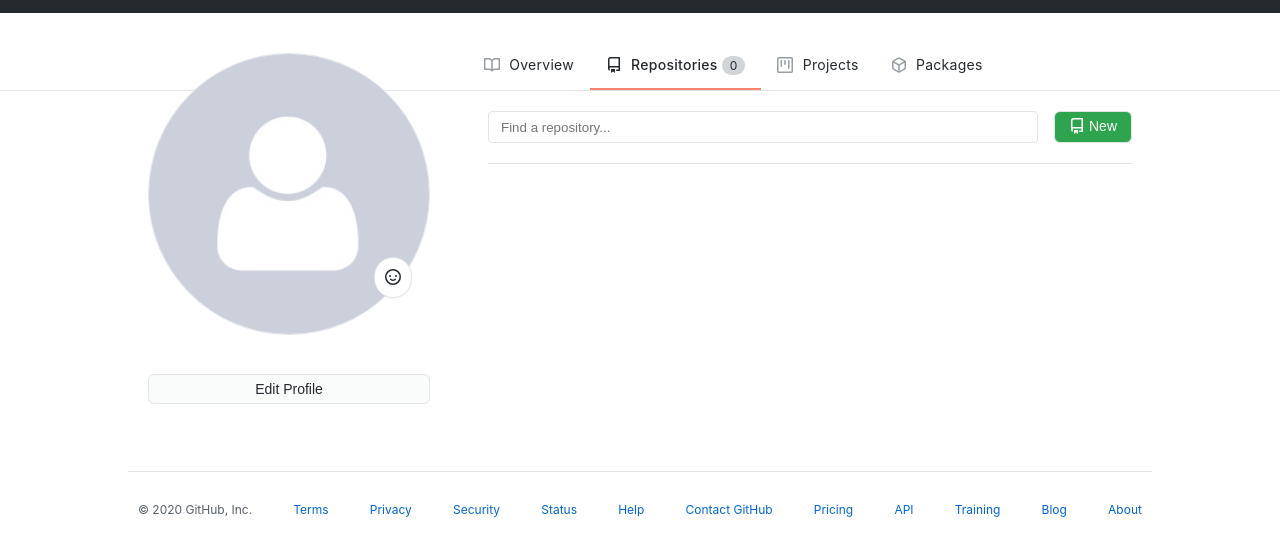
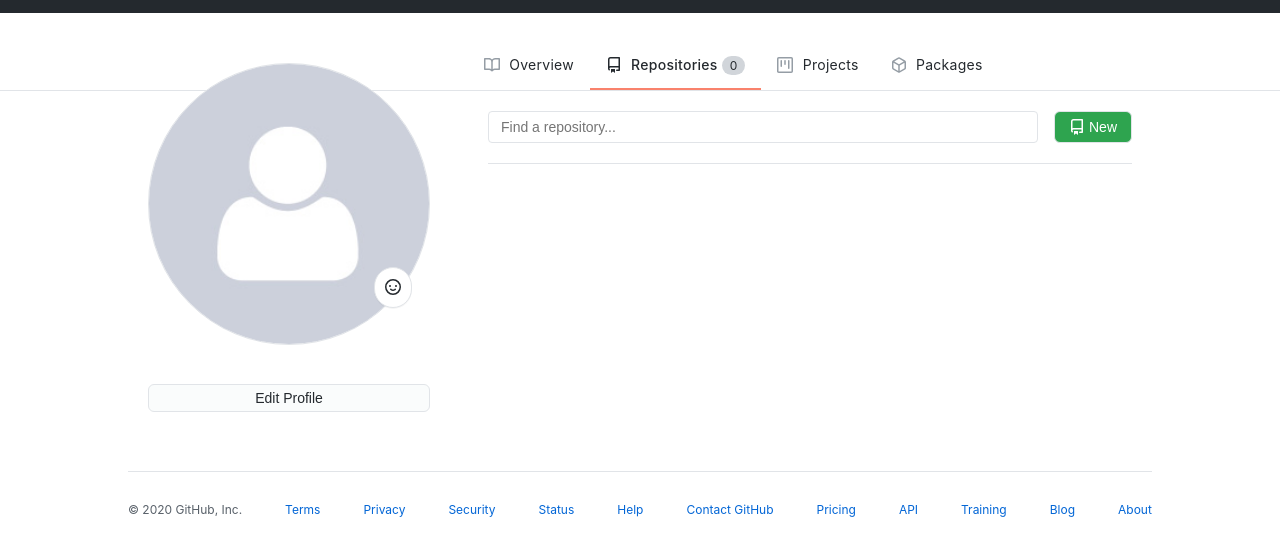
Before and after one commit to mofopeojosh/github-profile-clone, a website built with webpack: page public/index.html in a window 1280 px wide. Shown: the part 53-608 px from the top of the page. Built offline with nearby package versions, Linux system fonts and the light colour scheme; no server answers.

Commit message:
css adjustments

```diff
--- a/public/main.css
+++ b/public/main.css
@@ -24,9 +24,10 @@
     font-size: 14px;
     font-weight: 500;
     border-radius: 6px;
-    padding: 6px 14px;
+    padding: 3px 14px;
     display: inline-block;
     background-color: #FAFCFC;
+    line-height: 20px;
     border: 1px solid var(--color-border);
 }
 
@@ -55,6 +56,7 @@
 
 .form-input input{
     border: none;
+    font-size: 14px;
     background-color: transparent;
 }
 
@@ -239,6 +241,7 @@
 .sidebar .profile-group {
     display: flex;
     align-items: center;
+    margin-top: 10px;
 }
 
 .sidebar .profile-avatar {
@@ -493,6 +496,10 @@
         justify-content: space-between;
     }
 
+    .footer-list .footer-list-item {
+        margin: 0;
+    }
+
     .footer-list .footer-list-item .footer-logo{
         margin-right: 14px;
     }
```
